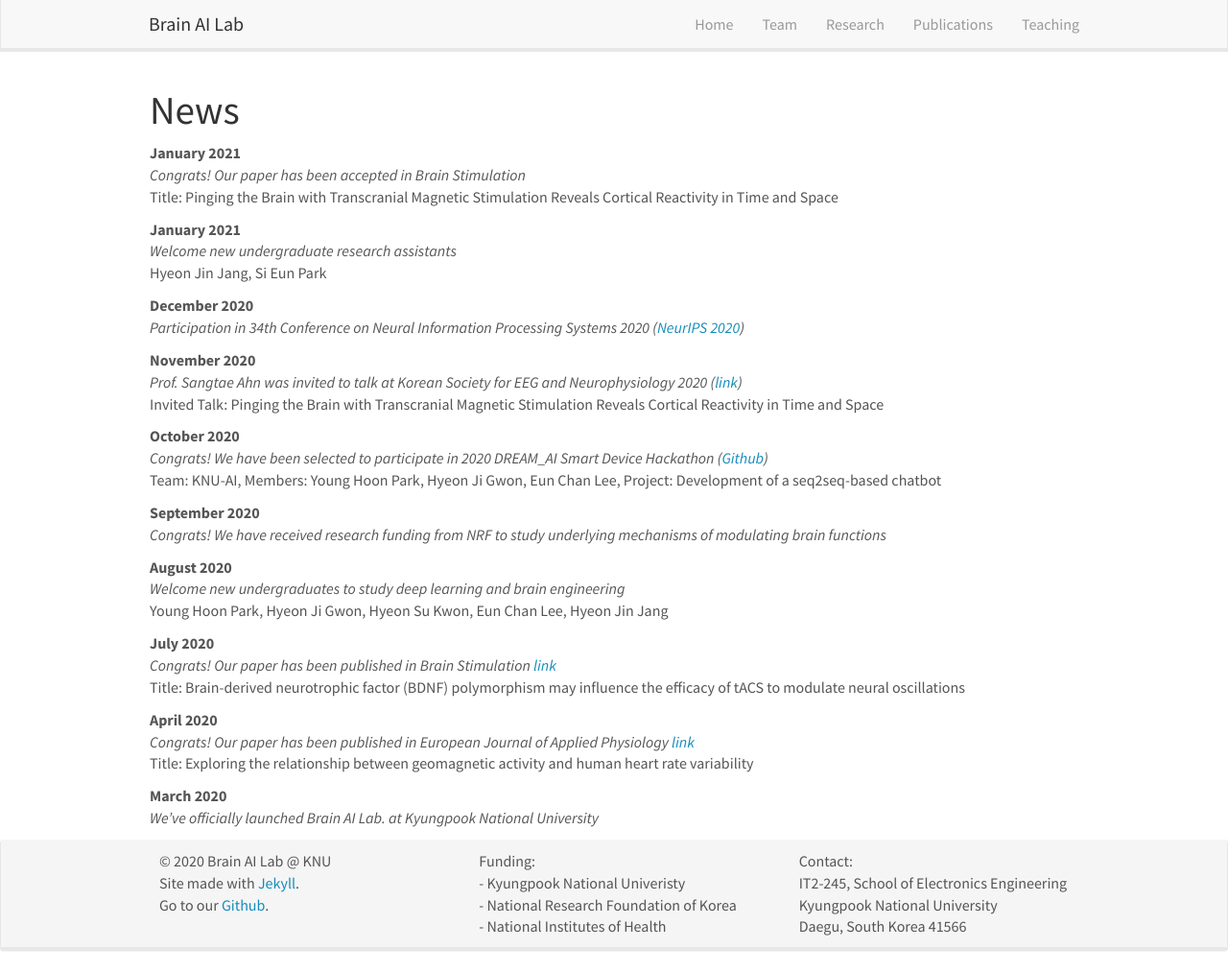
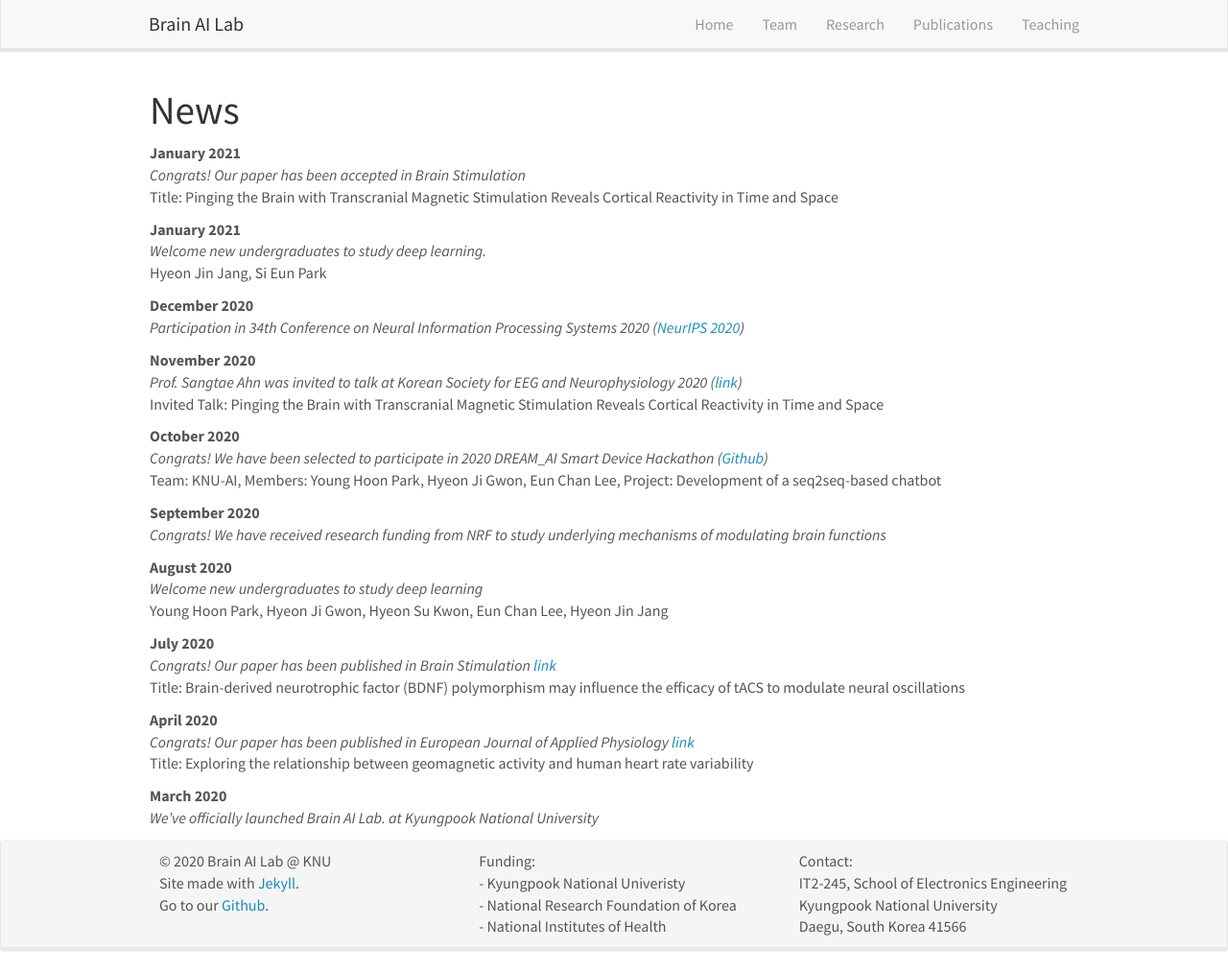
Before and after one commit to KNU-BrainAI/knu-brainai.github.io, a Jekyll site: the page built from _pages/allnews.md, in a window 1280 px wide and 1013 px high. Shown: the whole window at 96% size. Built offline with Jekyll 4.4.1, drawn with Linux system fonts in a browser that asks for light colours; nearby versions of some CDN libraries.

Commit message:
Update news.yml

```diff
--- a/_data/news.yml
+++ b/_data/news.yml
@@ -3,7 +3,7 @@
   details: "Title: Pinging the Brain with Transcranial Magnetic Stimulation Reveals Cortical Reactivity in Time and Space"
 
 - date: January 2021
-  headline: "Welcome new undergraduate research assistants"
+  headline: "Welcome new undergraduates to study deep learning."
   details: "Hyeon Jin Jang, Si Eun Park"
 
 - date: December 2020
@@ -21,7 +21,7 @@
   headline: "Congrats! We have received research funding from NRF to study underlying mechanisms of modulating brain functions"
 
 - date: August 2020
-  headline: "Welcome new undergraduates to study deep learning and brain engineering"
+  headline: "Welcome new undergraduates to study deep learning"
   details: "Young Hoon Park, Hyeon Ji Gwon, Hyeon Su Kwon, Eun Chan Lee, Hyeon Jin Jang"
 
 - date: July 2020
```
